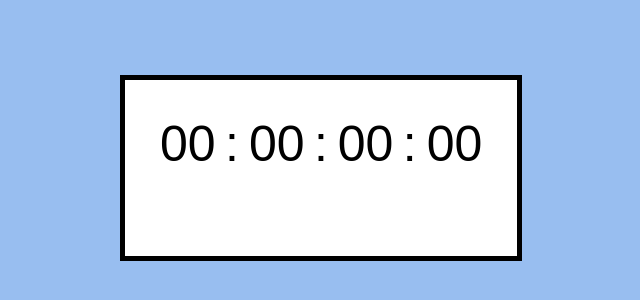
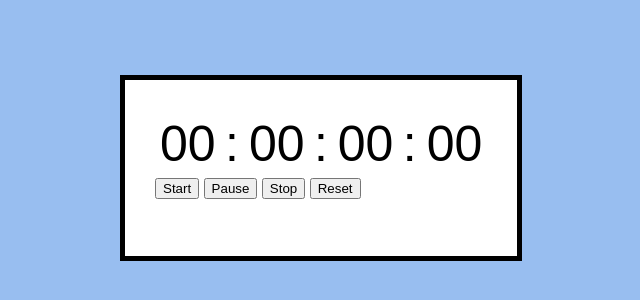
Before and after one commit to hentschellj/stopwatch, a website: page index.html in a window 1280 px wide. Shown: the part 232-532 px from the top of the page, without its empty margins (319-959 px from the left). Drawn offline with Linux system fonts and the light colour scheme.

Commit message:
Added buttons

```diff
--- a/index.html
+++ b/index.html
@@ -17,6 +17,11 @@
       <div class="digit-space">:</div>
       <div class="digit-space digit" id="milliseconds">00</div>
     </div>
+    <div class="controls"></div>
+    <button id="start-button">Start</button>
+    <button id="pause-button">Pause</button>
+    <button id="stop-button">Stop</button>
+    <button id="reset-button">Reset</button>
   </div>
 
   <script src="/public/scripts/script.js"></script>
```
